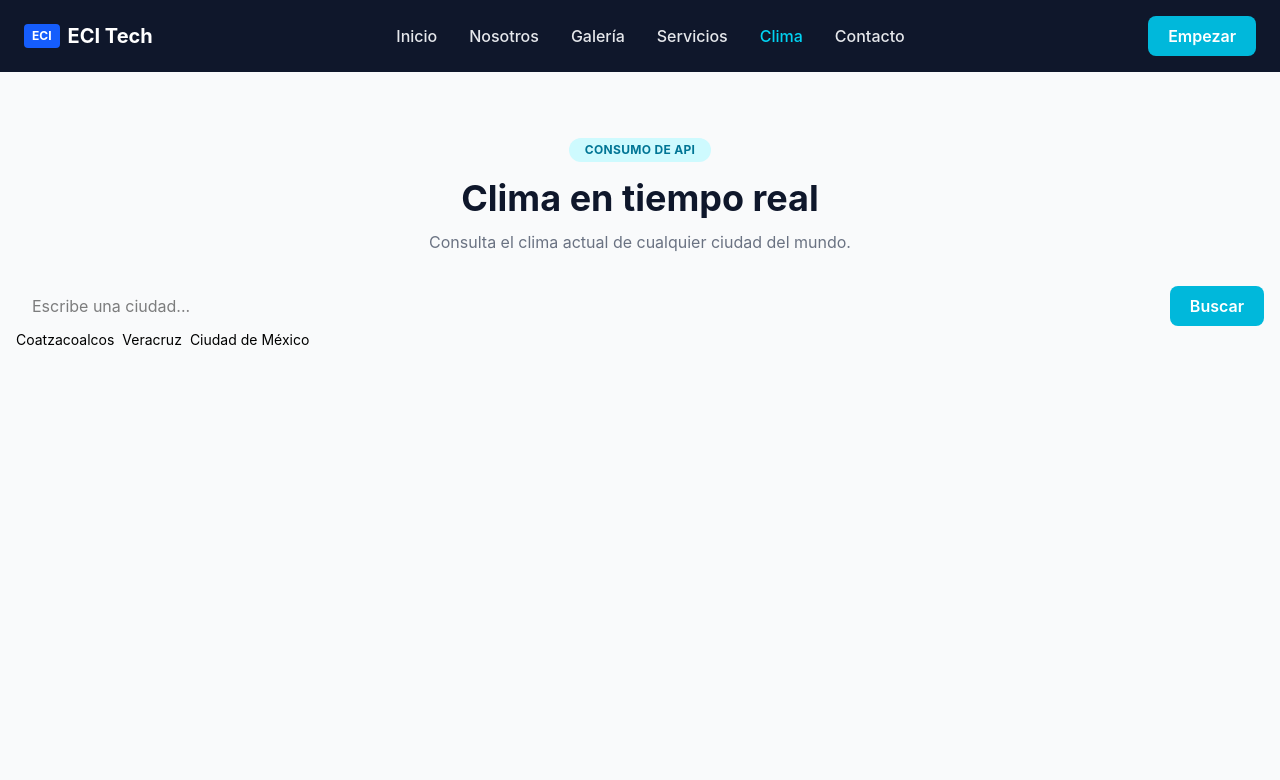
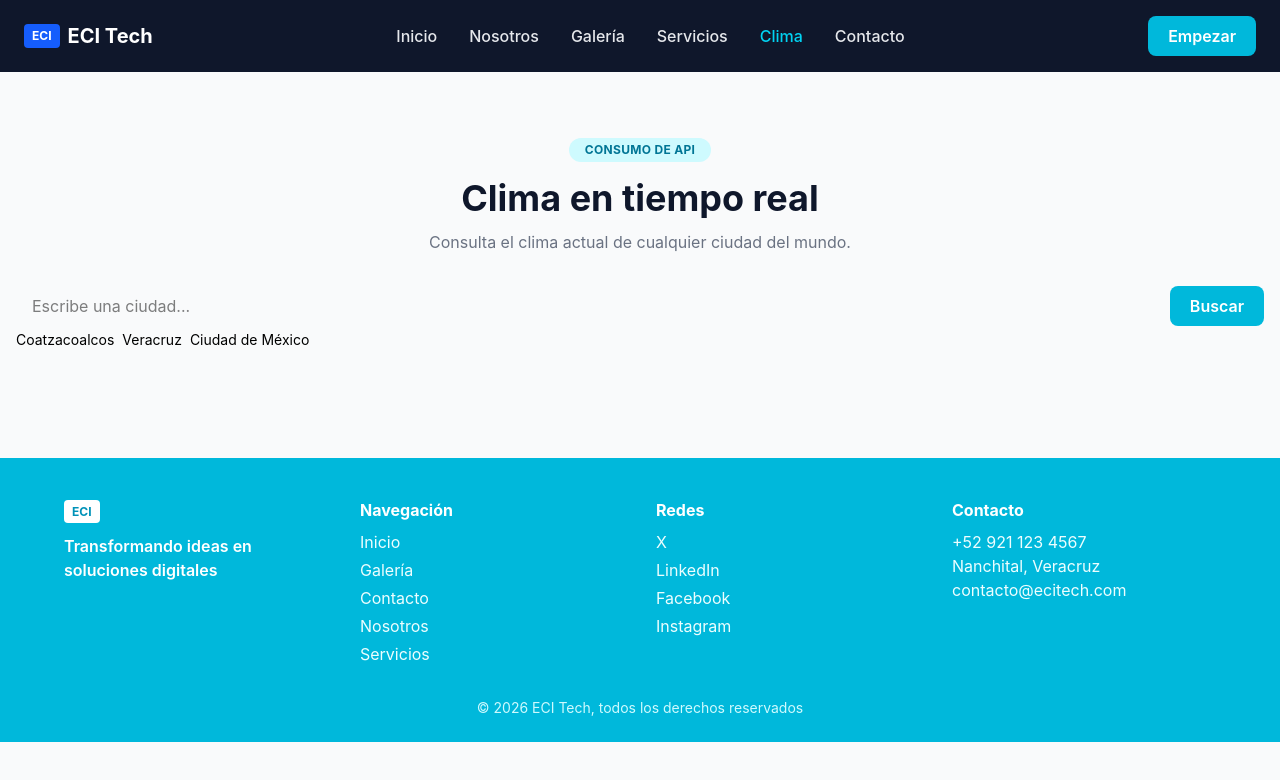
Before and after one commit to EmirPolito/ECI-Tech, a website: page clima.html in a window 1280 px wide. Drawn offline with Linux system fonts and the light colour scheme.

Commit message:
feat(clima): se agrega footer de la pagina

```diff
--- a/clima.html
+++ b/clima.html
@@ -59,5 +59,40 @@
 
     <script src="js/clima.js"></script>
 
+    <footer class="bg-cyan-500 text-white pt-10 pb-6 px-6 mt-10">
+        <div class="max-w-6xl mx-auto grid grid-cols-1 md:grid-cols-4 gap-8">
+            <div>
+                <span class="bg-white text-cyan-600 text-xs font-bold px-2 py-1 rounded">ECI</span>
+                <p class="mt-3 font-semibold">Transformando ideas en soluciones digitales</p>
+            </div>
+            <div>
+                <h4 class="font-bold mb-2">Navegación</h4>
+                <ul class="space-y-1 text-cyan-50">
+                    <li><a href="index.html">Inicio</a></li>
+                    <li><a href="galeria.html">Galería</a></li>
+                    <li><a href="contacto.html">Contacto</a></li>
+                    <li><a href="nosotros.html">Nosotros</a></li>
+                    <li><a href="productos.html">Servicios</a></li>
+                </ul>
+            </div>
+            <div>
+                <h4 class="font-bold mb-2">Redes</h4>
+                <ul class="space-y-1 text-cyan-50">
+                    <li>X</li>
+                    <li>LinkedIn</li>
+                    <li>Facebook</li>
+                    <li>Instagram</li>
+                </ul>
+            </div>
+            <div>
+                <h4 class="font-bold mb-2">Contacto</h4>
+                <p class="text-cyan-50">+52 921 123 4567</p>
+                <p class="text-cyan-50">Nanchital, Veracruz</p>
+                <p class="text-cyan-50">contacto@ecitech.com</p>
+            </div>
+        </div>
+        <p class="text-center text-cyan-100 text-sm mt-8">© 2026 ECI Tech, todos los derechos reservados</p>
+    </footer>
+
 </body>
 </html>
```
